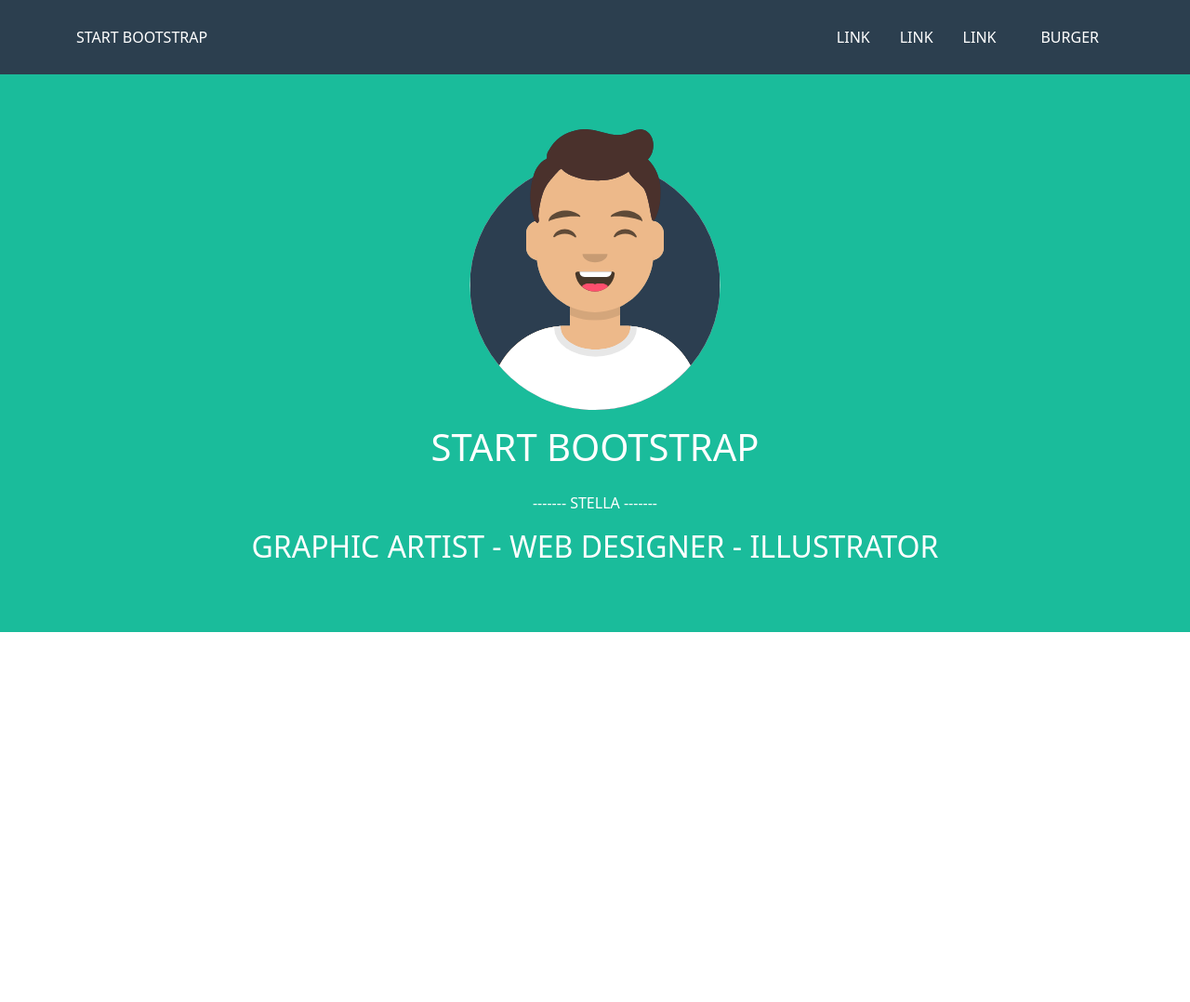
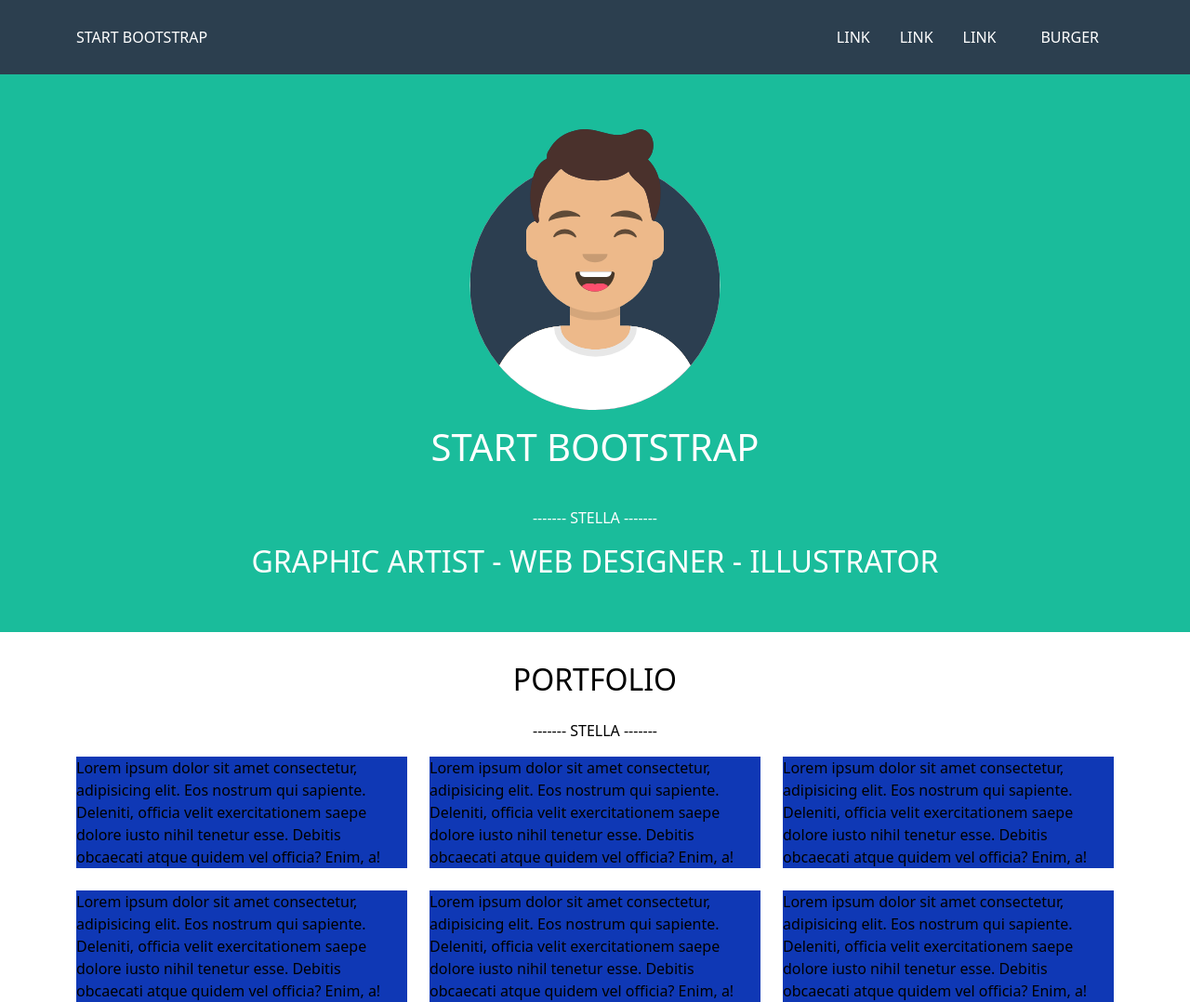
Before and after one commit to Giuseppe-Lo-Re/html-css-bootstrap-freelancer, a plain HTML site: page index.html in a window 1280 px wide. Shown: the whole page at 93% size. Before the commit the page ends 800 px from the top, so only its background shows below. Drawn offline with nearby package versions, Linux system fonts and the light colour scheme.

Commit message:
Section Portfolio layout complete

```diff
--- a/css/style.css
+++ b/css/style.css
@@ -22,6 +22,9 @@ ul {
     display: flex;
 }
 
+.star {
+    padding: 1rem 0;
+}
 /* END COMMON */
 
 /* HEADER */
@@ -37,8 +40,12 @@ header li {
     padding: 0 1rem;
 }
 
-h1, H2 {
+h1 {
 padding: 1rem 0;
+}
+
+#portfolio h2 {
+    padding-top: 2rem;
 }
 
 /* END HEADER */
@@ -62,6 +69,20 @@ padding: 1rem 0;
     width: 40%;
 }
 
+/* Portfolio */
+
+#portfolio {
+    color: black;
+}
+
+.portfolio-title {
+    text-align: center;
+}
+
+.img-container {
+    background-color:#0f38b5;
+}
+
 /* END MAIN */
 
 
--- a/index.html
+++ b/index.html
@@ -77,17 +77,16 @@
                                 START BOOTSTRAP
                             </h1>
 
-                            <div>
+                            <!-- Star -->
+                            <div class="star">
                                 ------- STELLA -------
                             </div>
 
+                            <!-- Subtitle -->
                             <h2>
                                 GRAPHIC ARTIST - WEB DESIGNER - ILLUSTRATOR
                             </h2>
-
                         </div>
-
-
                     </div>
                 </div>
             </div>
@@ -95,8 +94,56 @@
         </section>
 
         <!-- Portfolio -->
-        <section>
+        <section id="portfolio">
 
+            <div class="portfolio-title">
+
+                <!-- Title -->
+                <h2>
+                    PORTFOLIO
+                </h2>
+
+                <!-- Star -->
+                <div class="star">
+                    ------- STELLA -------
+                </div>
+            </div>
+
+            <div class="container">
+                <div class="row gy-4 row-cols-1 row-cols-md-2 row-cols-lg-3">
+                    <div class="col">
+                        <div class="img-container">
+                            Lorem ipsum dolor sit amet consectetur, adipisicing elit. Eos nostrum qui sapiente. Deleniti, officia velit exercitationem saepe dolore iusto nihil tenetur esse. Debitis obcaecati atque quidem vel officia? Enim, a!
+                        </div>
+                    </div>
+                    <div class="col">
+                        <div class="img-container">
+                            Lorem ipsum dolor sit amet consectetur, adipisicing elit. Eos nostrum qui sapiente. Deleniti, officia velit exercitationem saepe dolore iusto nihil tenetur esse. Debitis obcaecati atque quidem vel officia? Enim, a!
+                        </div>
+                    </div>
+                    <div class="col">
+                        <div class="img-container">
+                            Lorem ipsum dolor sit amet consectetur, adipisicing elit. Eos nostrum qui sapiente. Deleniti, officia velit exercitationem saepe dolore iusto nihil tenetur esse. Debitis obcaecati atque quidem vel officia? Enim, a!
+                        </div>
+                    </div>
+
+                    <div class="col">
+                        <div class="img-container">
+                            Lorem ipsum dolor sit amet consectetur, adipisicing elit. Eos nostrum qui sapiente. Deleniti, officia velit exercitationem saepe dolore iusto nihil tenetur esse. Debitis obcaecati atque quidem vel officia? Enim, a!
+                        </div>
+                    </div>
+                    <div class="col">
+                        <div class="img-container">
+                            Lorem ipsum dolor sit amet consectetur, adipisicing elit. Eos nostrum qui sapiente. Deleniti, officia velit exercitationem saepe dolore iusto nihil tenetur esse. Debitis obcaecati atque quidem vel officia? Enim, a!
+                        </div>
+                    </div>
+                    <div class="col">
+                        <div class="img-container">
+                            Lorem ipsum dolor sit amet consectetur, adipisicing elit. Eos nostrum qui sapiente. Deleniti, officia velit exercitationem saepe dolore iusto nihil tenetur esse. Debitis obcaecati atque quidem vel officia? Enim, a!
+                        </div>
+                    </div>
+                </div>
+              </div>
         </section>
 
         <!-- About me -->
```
